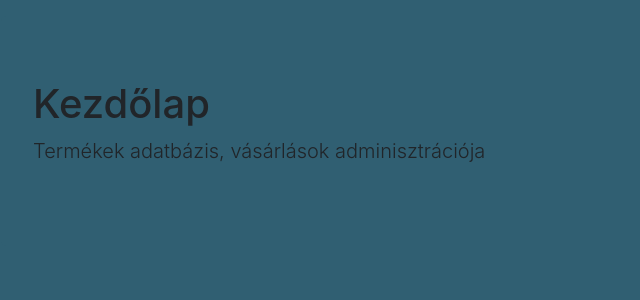
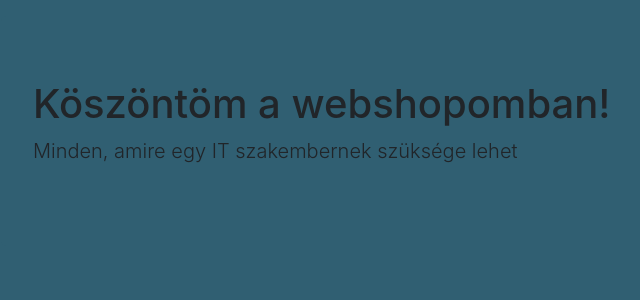
Before and after one commit to szigetiatti/Info2, a PHP site: page / in a window 1280 px wide. Shown: the part 56-356 px from the top of the page, without its empty margins (84-724 px from the left). Run offline with PHP 8.4, Linux system fonts and the light colour scheme; some libraries are stand-ins or nearby versions.

Commit message:
update/corrections

```diff
--- a/index.php
+++ b/index.php
@@ -7,10 +7,14 @@
 <body>
     <?php include 'navbar.html'; ?>
     <div class="container main-content">
-        <div class="jumbotron">
-            <h1>Kezdőlap</h1>
-            <p class="lead">Termékek adatbázis, vásárlások adminisztrációja</p>
+        <div class="jumbotron ">
+            <h1>Köszöntöm a webshopomban!</h1>
+            <p class="lead">Minden, amire egy IT szakembernek szüksége lehet</p>
         </div>
     </div>
+    <script src="https://code.jquery.com/jquery-3.2.1.slim.min.js" integrity="sha384-KJ3o2DKtIkvYIK3UENzmM7KCkRr/rE9/Qpg6aAZGJwFDMVNA/GpGFF93hXpG5KkN" crossorigin="anonymous"></script>
+    <script src="https://cdnjs.cloudflare.com/ajax/libs/popper.js/1.12.9/umd/popper.min.js" integrity="sha384-ApNbgh9B+Y1QKtv3Rn7W3mgPxhU9K/ScQsAP7hUibX39j7fakFPskvXusvfa0b4Q" crossorigin="anonymous"></script>
+    <script src="https://maxcdn.bootstrapcdn.com/bootstrap/4.0.0/js/bootstrap.min.js" integrity="sha384-JZR6Spejh4U02d8jOt6vLEHfe/JQGiRRSQQxSfFWpi1MquVdAyjUar5+76PVCmYl" crossorigin="anonymous"></script>
+  </body>
 </body>
 </html>
```
Also changed, not shown: README.md.
